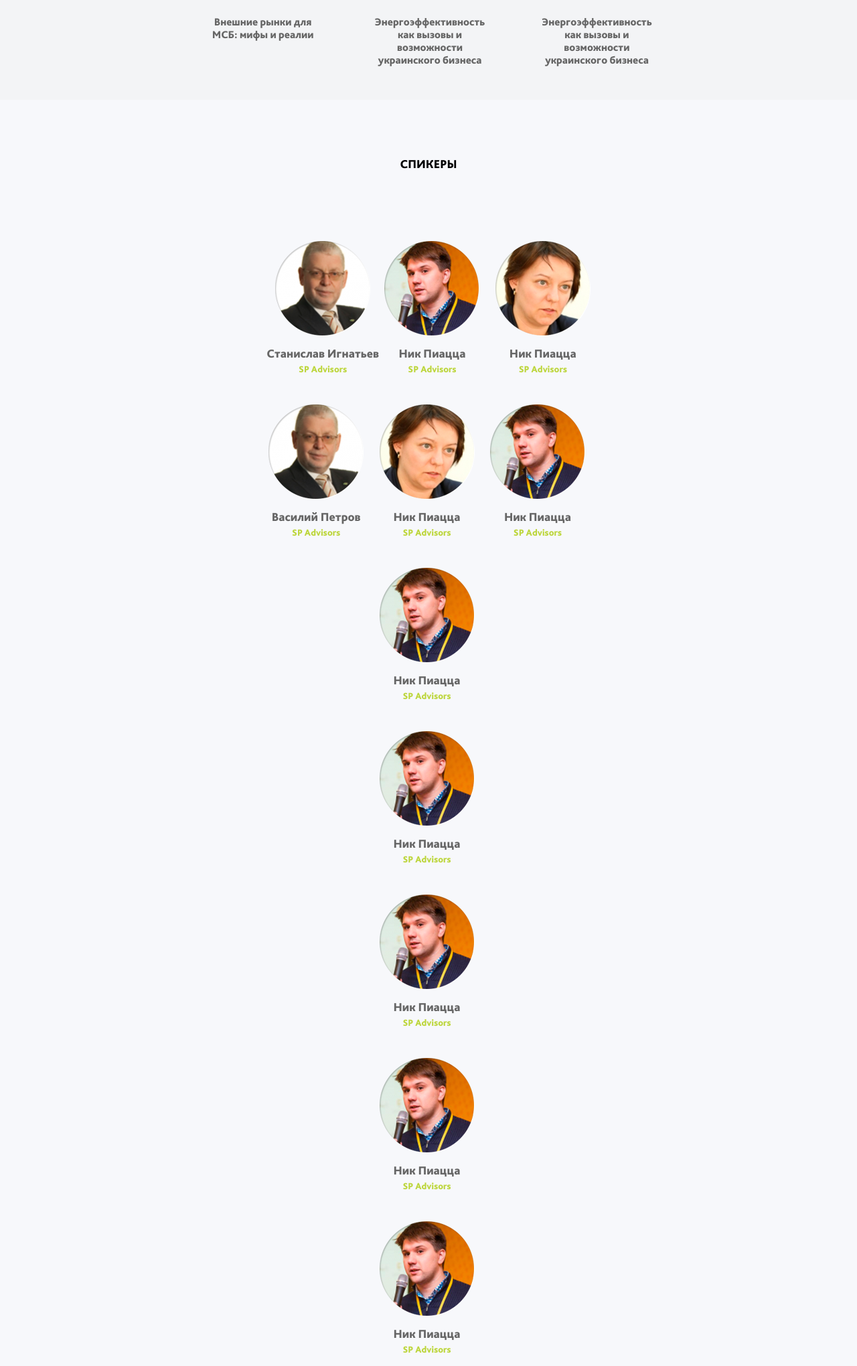
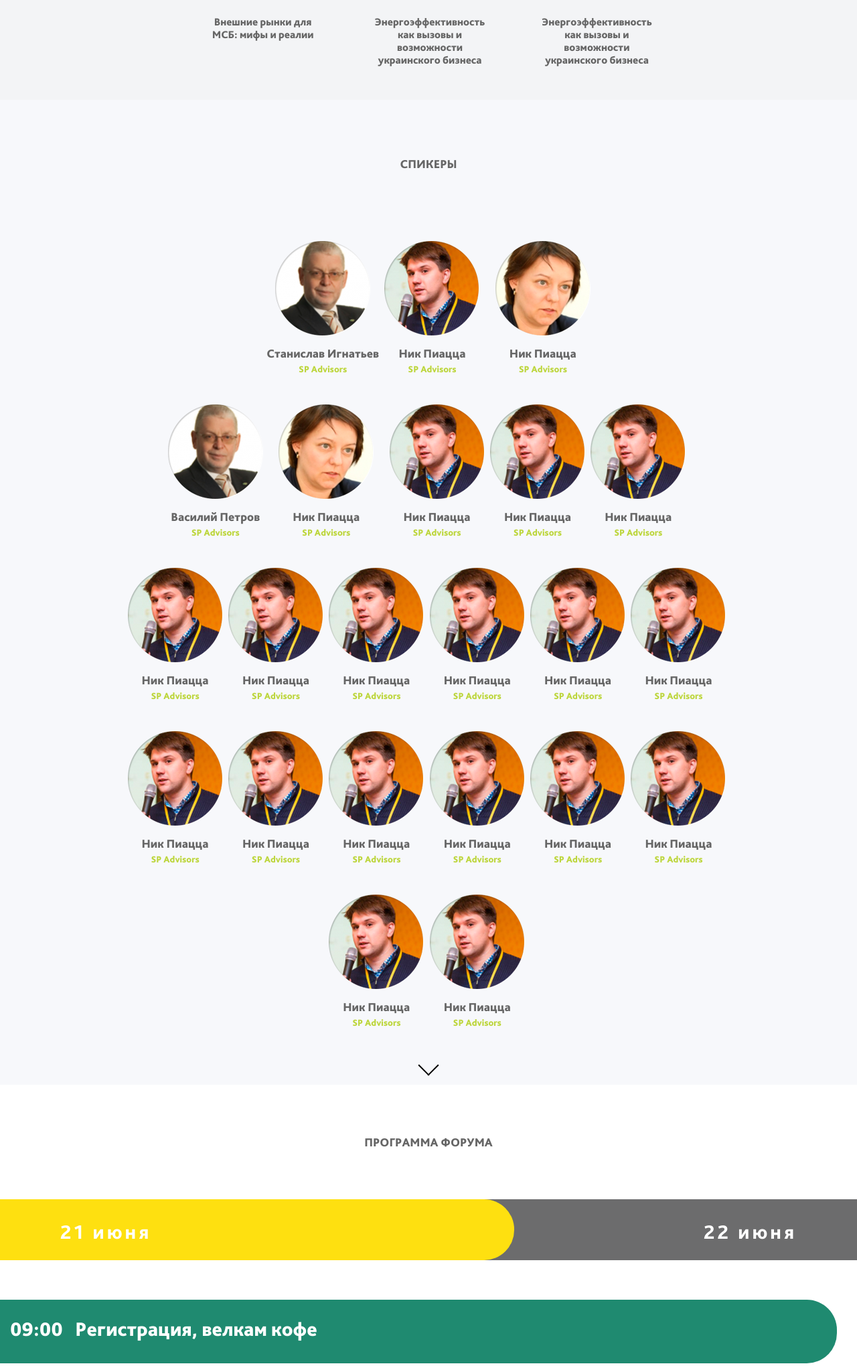
Before and after one commit to rkoshevoy/business-forum, a PHP site: page / in a window 1280 px wide. Shown: the part 3314-5354 px from the top of the page at 67% size. Run offline with PHP 8.4, Linux system fonts and the light colour scheme.

Commit message:
progress

```diff
--- a/css/style.css
+++ b/css/style.css
@@ -269,7 +269,7 @@
   color: #999999;
 }
 .modal-registration form textarea {
-  width: 100%;
+  width: 98%;
   height: 120px;
   padding: 15px;
   margin-bottom: 80px;
@@ -316,6 +316,7 @@
   text-align: left;
 }
 .modal-registration__checkbox:last-of-type {
+  margin-right: 49%;
   margin-bottom: 25px;
 }
 .modal-registration__checkbox label {
@@ -729,6 +730,9 @@
 .speakers__header {
   padding: 85px 0;
 }
+.speakers__header h2 {
+  color: #666666;
+}
 .speakers__more {
   position: relative;
   height: 40px;
@@ -745,6 +749,9 @@
   transform: translatex(-50%) rotate(135deg);
 }
 .speakers__tablet {
+  display: none;
+}
+.speakers__desktop {
   display: none;
 }
 .speaker {
@@ -841,8 +848,9 @@
   color: #515255;
 }
 .timetable h2 {
-  padding-top: 60px;
-  padding-bottom: 100px;
+  padding-top: 75px;
+  padding-bottom: 75px;
+  color: #666666;
 }
 .timetable__dates {
   position: relative;
@@ -1316,6 +1324,7 @@
   background-color: #fafafa;
   color: #666666;
   padding-bottom: 15px;
+  text-align: center;
 }
 .contacts h2 {
   padding-top: 45px;
@@ -1515,6 +1524,9 @@
   .modal-registration form input:nth-of-type(2n-1) {
     margin-right: 20px;
   }
+  .modal-registration form input:nth-of-type(9) {
+    margin-right: 50.5%;
+  }
   .modal-registration form textarea {
     margin-bottom: 35px;
   }
@@ -1524,10 +1536,9 @@
   }
   .modal-registration__checkbox {
     width: auto;
+  }
+  .modal-registration__checkbox:last-of-type {
     margin-right: 35px;
-  }
-  .modal-registration__checkbox {
-    margin-right: 40px;
   }
   .cost {
     top: 320px;
@@ -1975,6 +1986,9 @@
   }
   .modal-registration form p {
     font-size: 14px;
+  }
+  .modal-registration__checkbox {
+    margin-right: 55px;
   }
   .modal-registration__checkbox label {
     font-size: 14px;
@@ -2061,6 +2075,9 @@
   .direction {
     width: 250px;
   }
+  .speakers__desktop {
+    display: inline-block;
+  }
 }
 @media (max-width: 300px) {
   .timetable__date--first {
--- a/js/registration.js
+++ b/js/registration.js
@@ -1,5 +1,6 @@
 $(document).ready(function() {
 	var regButton = $('.header__button');
+	var regButton2 = $('.first__button');
 	var regNav = $('.modal-registration');
 	var regClose = $('.modal-registration__close');
 
@@ -8,6 +9,10 @@
 		$(regNav).toggleClass('hide');
 	})
 
+	$(regButton2).click(function() {
+		$(regNav).toggleClass('hide');
+	})
+
 	$(regClose).click(function() {
 		$(regNav).addClass('hide');
 	})
--- a/less/contacts.less
+++ b/less/contacts.less
@@ -2,6 +2,7 @@
 	background-color: #fafafa;
 	color: #666666;
 	padding-bottom: 15px;
+	text-align: center;
 
 	h2 {
 		padding-top: 45px;
--- a/less/modal-registration.less
+++ b/less/modal-registration.less
@@ -99,11 +99,15 @@
 				&:nth-of-type(2n-1) {
 					margin-right: 20px;
 				}
+
+				&:nth-of-type(9) {
+					margin-right: 50.5%;
+				}
 			}
 		}
 
 		textarea {
-			width: 100%;
+			width: 98%;
 			height: 120px;
 			padding: 15px;
 			margin-bottom: 80px;
@@ -158,15 +162,19 @@
 
 		@media @tablet {
 			width: auto;
-			margin-right: 35px;
-		}
-
-		@media @tablet {
-			margin-right: 40px;
 		}
 
 		&:last-of-type {
+			margin-right: 49%;
 			margin-bottom: 25px;
+
+			@media @tablet {
+				margin-right: 35px;
+			}
+		}
+
+		@media @desktop {
+			margin-right: 55px;
 		}
 
 		label {
@@ -175,8 +183,8 @@
 			cursor: pointer;
 
 			@media @desktop {
-					font-size: 14px;
-				}
+				font-size: 14px;
+			}
 		}
 
 		input[type="checkbox"] {
--- a/less/speakers.less
+++ b/less/speakers.less
@@ -7,6 +7,10 @@
 
 		@media @tablet {
 			padding-bottom: 105px;
+		}
+
+		h2 {
+			color: #666666;
 		}
 	}
 
@@ -31,6 +35,14 @@
 		display: none;
 
 		@media @tablet {
+			display: inline-block;
+		}
+	}
+
+	&__desktop {
+		display: none;
+
+		@media @desktop {
 			display: inline-block;
 		}
 	}
--- a/less/timetable.less
+++ b/less/timetable.less
@@ -1,8 +1,9 @@
 .timetable {
 
 	h2 {
-		padding-top: 60px;
-		padding-bottom: 100px;
+		padding-top: 75px;
+		padding-bottom: 75px;
+		color: #666666;
 	}
 
 	&__dates {
```
Also changed, not shown: css/style.min.css.
